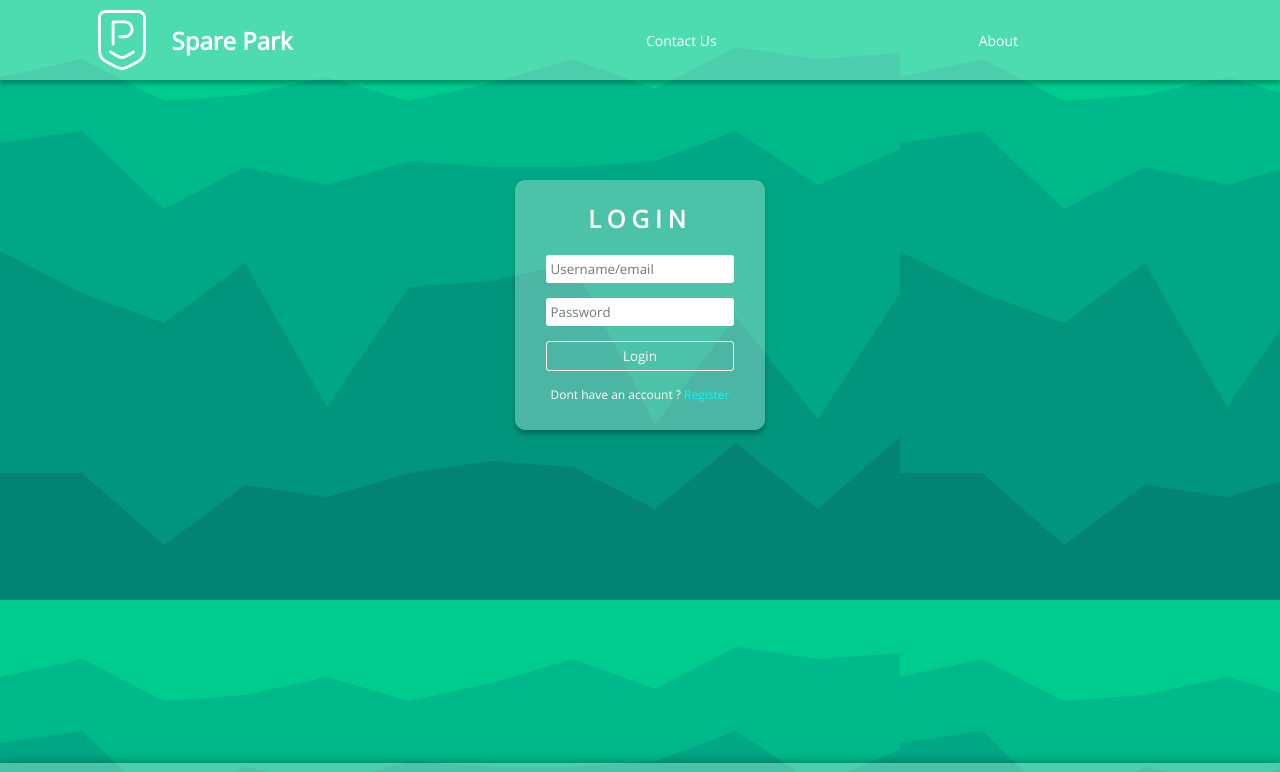
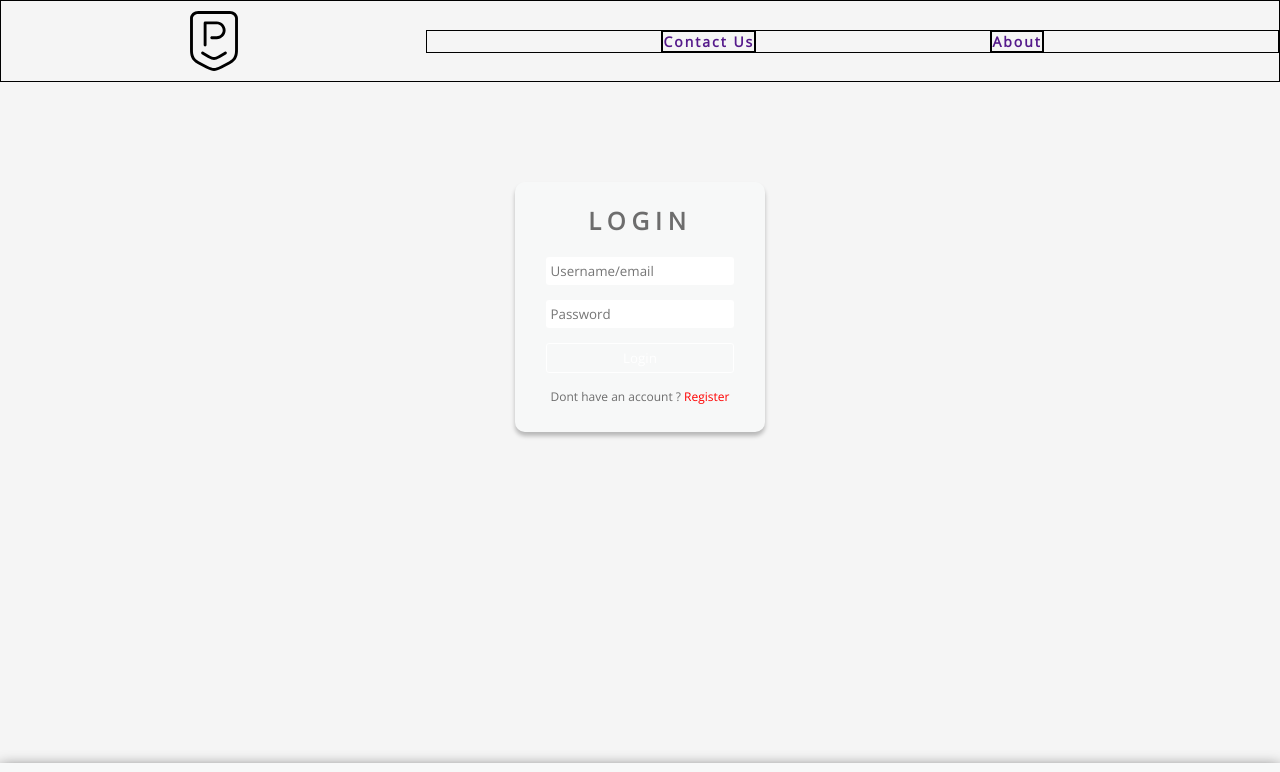
Before and after one commit to ArjunYes/spareParkPHP, a PHP site: page / in a window 1280 px wide. Shown: the top 772 px of the page. Run offline with PHP 8.4, Linux system fonts and the light colour scheme.

Commit message:
Design changes and updates

```diff
--- /dev/null
+++ b/index.php
@@ -0,0 +1,50 @@
+<!DOCTYPE html>
+<html lang="en">
+
+<head>
+    <link rel="stylesheet" href="main.css">
+    <meta charset="UTF-8">
+    <meta http-equiv="X-UA-Compatible" content="IE=edge">
+    <meta name="viewport" content="width=device-width, initial-scale=1.0">
+    <title>Login page</title>
+    <link rel="preconnect" href="https://fonts.googleapis.com">
+    <link rel="preconnect" href="https://fonts.gstatic.com" crossorigin>
+    <link href="https://fonts.googleapis.com/css2?family=Open+Sans:wght@300&display=swap" rel="stylesheet">
+</head>
+
+<body>
+    <div class="wrapper">
+        <nav class="navbar">
+            <div class="logo ">
+                <img  src="images/big-parking-sign-svgrepo-com.svg" alt="">
+                <!-- <h2 >Spare Park</h2> -->
+            </div>
+            <ul class="navitems">
+                <li><a href="">Contact Us</a></li>
+                <li><a href="">About</a></li>
+            </ul>
+        </nav>
+
+
+
+
+        <div class="form_container">
+            <form class="form" action="" method="post">
+                <h2 class="form_head">LOGIN</h2>
+                <input class="text_box" type="text" name="" placeholder="Username/email">
+                <input class="text_box" type="text" placeholder="Password">
+                <input class="btn" type="submit" value="Login">
+                <p>Dont have an account ? <span  onclick="window.location.href = '/spareParkPHP/register.php'" > Register</span></p>
+
+            </form>
+        </div>
+
+
+        <footer class="footer">
+            <p> &copy 2022-2023 All rigths reserved</p>
+        </footer>
+
+    </div>
+</body>
+
+</html>
--- a/main.css
+++ b/main.css
@@ -6,7 +6,7 @@
 }
 
 body {
-  background-image: url(images/stacked-peaks-haikei.svg);
+  background-color: #F5f5f5;
 }
 
 .wrapper {
@@ -17,17 +17,18 @@ body {
 
 .navbar {
   width: 100%;
-  z-index: 999;
-  color: white;
   display: flex;
   flex-direction: row;
   align-items: center;
   justify-content: center;
-  box-shadow: 0px 4px 4px rgba(0, 0, 0, 0.25);
-  background: rgba(251, 255, 255, 0.3);
+  border: 1px solid black;
+  flex: 1;
 }
 .navbar h2 {
   margin-left: 20px;
+  color: #6d6d6d;
+  letter-spacing: 5px;
+  border: 1px solid black;
 }
 .navbar ul,
 .navbar li,
@@ -35,27 +36,28 @@ body {
   text-decoration: none;
   font-size: 14px;
   list-style: none;
-  color: white;
+  font-weight: bold;
+  letter-spacing: 2px;
+  border: 1px solid black;
 }
 .navbar .navitems {
-  width: 70%;
+  border: 1px solid black;
   display: flex;
   flex-direction: row;
   justify-content: space-evenly;
   align-items: center;
+  flex: 4;
 }
 .navbar .logo {
   display: flex;
   justify-content: center;
   align-items: center;
-  width: 30%;
   overflow: hidden;
-  color: white;
+  flex: 2;
 }
 .navbar .logo img {
   width: 60px;
   height: 80px;
-  color: white;
 }
 
 .form_container {
@@ -69,6 +71,7 @@ body {
   border-radius: 10px;
   min-width: 250px;
   margin: 100px 0 100px 0;
+  color: #6d6d6d;
 }
 .form_container .form {
   display: flex;
@@ -78,18 +81,17 @@ body {
   margin: 10px;
 }
 .form_container .form_head {
-  color: white;
   margin-bottom: 20px;
   letter-spacing: 6px;
 }
 .form_container p {
-  color: white;
+  color: #6d6d6d;
   margin: 5px;
   text-align: left;
   font-size: 12px;
 }
 .form_container p span {
-  color: aqua;
+  color: red;
   cursor: pointer;
 }
 
@@ -133,9 +135,10 @@ body {
 }
 .btn:hover {
   background-color: white;
-  color: rgb(182, 83, 83);
+  color: aqua;
+  cursor: pointer;
 }
 
 .filter-green {
-  filter: invert(100%) sepia(0%) saturate(0%) brightness(118%) contrast(119%);
+  filter: invert(60%) sepia(0%) saturate(0%) brightness(118%) contrast(119%);
 }/*# sourceMappingURL=main.css.map */
--- a/main.scss
+++ b/main.scss
@@ -6,7 +6,7 @@
 }
 
 body {
-    background-image: url(images/stacked-peaks-haikei.svg);
+    background-color: #F5f5f5;
 }
 
 .wrapper {
@@ -17,17 +17,20 @@ body {
 
 .navbar {
     width: 100%;
-    z-index: 999;
-    color: white;
+    // color: white;
     display: flex;
     flex-direction: row;
     align-items: center;
     justify-content: center;
-    box-shadow: 0px 4px 4px rgba(0, 0, 0, 0.25);
-    background: rgba(251, 255, 255, 0.3);
+    border: 1px solid black;
+    flex: 1;
 
     h2{
         margin-left: 20px;
+        color: #6d6d6d;
+        letter-spacing: 5px;
+        border: 1px solid black;
+
     }
 
     ul,
@@ -36,32 +39,36 @@ body {
         text-decoration: none;
         font-size: 14px;
         list-style: none;
-        color: white;
+        font-weight: bold;
+        letter-spacing: 2px;
+        border: 1px solid black;
 
     }
 
     .navitems {
-        width: 70%;
-        // border: 1px solid black;
+        // width: 70%;
+        border: 1px solid black;
         display: flex;
         flex-direction: row;
         justify-content: space-evenly;
         align-items: center;
+        flex: 4;
     }
 
     .logo {
         display: flex;
         justify-content: center;
         align-items: center;
-        width: 30%;
+        // width: 30%;
         overflow: hidden;
-        color: white;
+        flex: 2;
+        // color: white;
 
         // border: 1px solid red;
         img {
             width: 60px;
             height: 80px;
-            color: white;
+            // color: white;
         }
 
     }
@@ -81,6 +88,7 @@ body {
     border-radius: 10px;
     min-width: 250px;
     margin: 100px 0 100px 0;
+    color: #6d6d6d;
 
 
 
@@ -93,20 +101,21 @@ body {
     }
 
     .form_head {
-        color: white;
+
         margin-bottom: 20px;
         letter-spacing: 6px;
     }
 
 
     p {
-        color: white;
+        color: #6d6d6d;
+
         margin: 5px;
         text-align: left;
         font-size: 12px;
 
         span {
-            color: aqua;
+            color: red;
             cursor: pointer;
         }
     }
@@ -158,10 +167,11 @@ body {
 
     &:hover {
         background-color: white;
-        color: rgb(182, 83, 83);
+        color: aqua;
+        cursor: pointer;
     }
 }
 
 .filter-green{
-    filter: invert(100%) sepia(0%) saturate(0%) brightness(118%) contrast(119%);
+    filter: invert(60%) sepia(0%) saturate(0%) brightness(118%) contrast(119%);
 }
--- a/index.html
+++ b/register.php
@@ -16,7 +16,7 @@
     <div class="wrapper">
         <nav class="navbar">
             <div class="logo ">
-                <img class="filter-green" src="images/big-parking-sign-svgrepo-com.svg" alt="">
+                <img  src="images/big-parking-sign-svgrepo-com.svg" alt="">
                 <h2 >Spare Park</h2>
             </div>
             <ul class="navitems">
@@ -27,11 +27,13 @@
 
         <div class="form_container">
             <form class="form" action="" method="post">
-                <h2 class="form_head">LOGIN</h2>
-                <input class="text_box" type="text" name="" placeholder="Username/email">
+                <h2 class="form_head">REGISTER</h2>
+                <input class="text_box" type="text" placeholder="First name">
+                <input class="text_box" type="text" placeholder="Last name">
+                <input class="text_box" type="text" placeholder="Email id">
                 <input class="text_box" type="text" placeholder="Password">
+                <input class="text_box" type="text" placeholder="Re-enter password">
                 <input class="btn" type="submit" value="Login">
-                <p>Dont have an account ? <span>Register</span></p>
             </form>
         </div>
 
```
Also changed, not shown: 1 other file.
